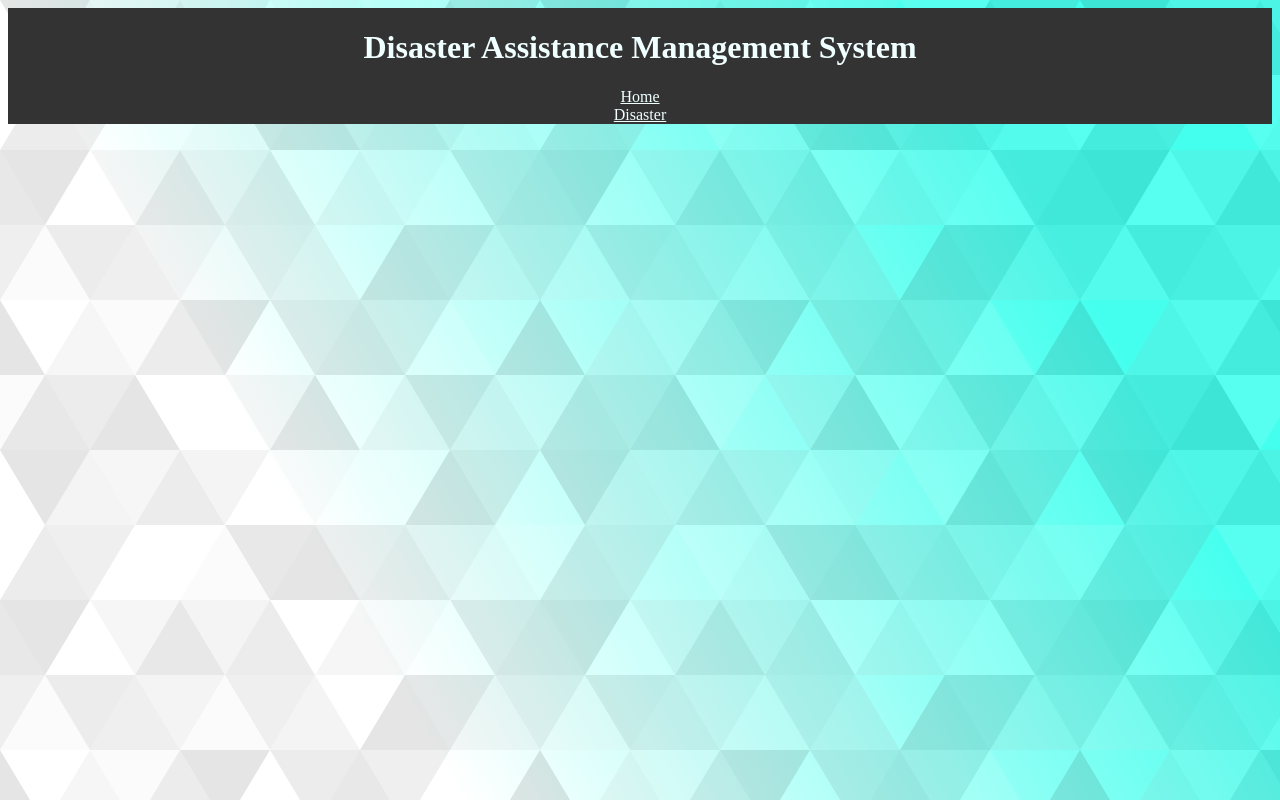
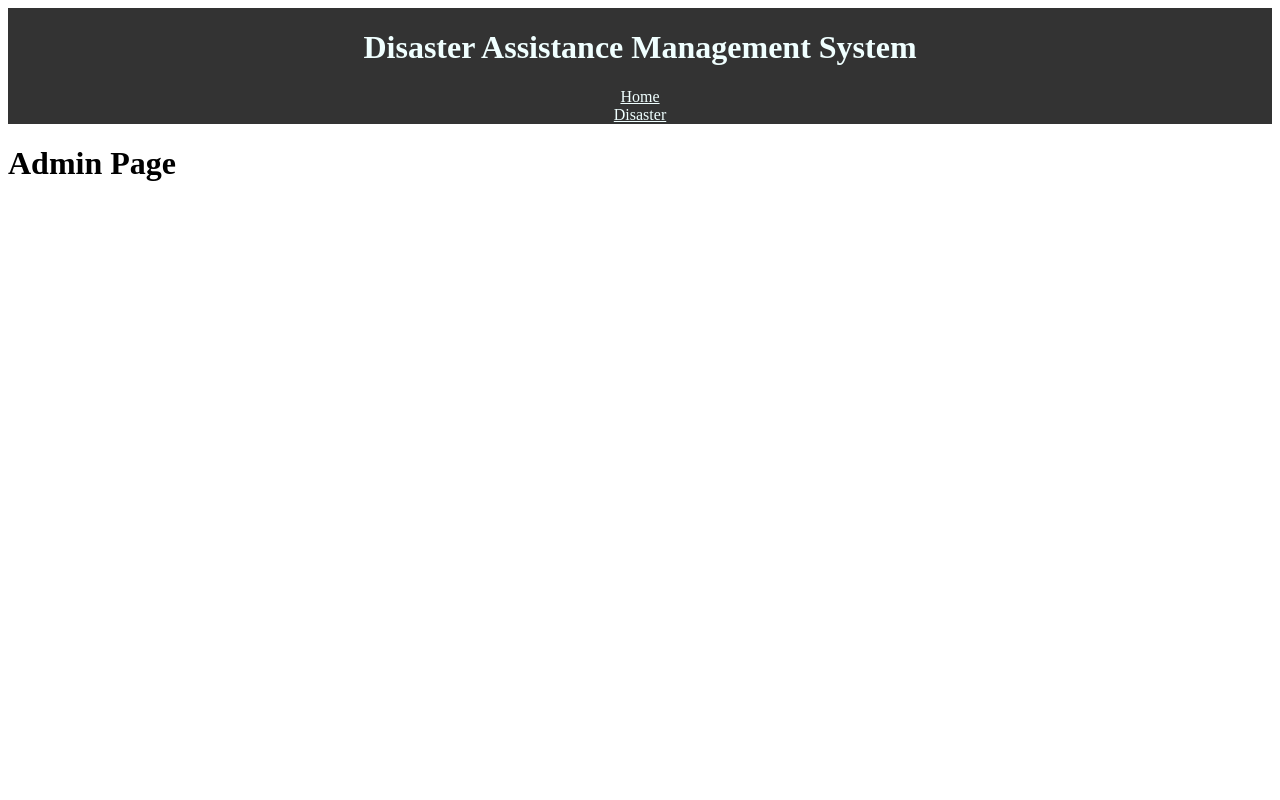
Before and after one commit to zshanahmed/dams, a React (Create React App) app in the folder client/: page /admin in a window 1280 px wide. Built offline with nearby package versions, Linux system fonts and the light colour scheme.

Commit message:
Added admin page route and template

```diff
--- a/client/src/App.js
+++ b/client/src/App.js
@@ -3,12 +3,14 @@ import { Route } from 'react-router-dom';
 
 import Home from './webpages/Home';
 import DisasterPage from './webpages/Disaster';
+import AdminPage from './webpages/Admin';
 
 function App() {
   return (
     <div className="App">
       <Route exact path="/" component={Home} />
       <Route exact path="/disaster" component={DisasterPage} />
+      <Route exact path="/admin" component={AdminPage} />
     </div>
   );
 }
--- a/client/src/components/Posts/Pledge/Pledge.js
+++ b/client/src/components/Posts/Pledge/Pledge.js
@@ -15,7 +15,7 @@ function Pledge() {
     return (
       <div className="Pledge">
         {resourceList.map((val) => {
-            return <h1>Donor: {val.donorName} | Resource: {val.resource}</h1>
+            return <h3>Donor: {val.donorName} | Resource: {val.resource}</h3>
         })}
       </div>
     );
--- /dev/null
+++ b/client/src/webpages/Admin.js
@@ -0,0 +1,12 @@
+//import Disaster from '../components/Posts/Disaster/Disaster';
+//import DisasterForm from '../components/Forms/Disaster/DisasterForm';
+
+function AdminPage() {
+    return(
+        <div className="AdminPage">
+            <h1>Admin Page</h1>
+        </div>
+    )
+}
+
+export default AdminPage;
```
Also changed, not shown: client/src/index.css.
